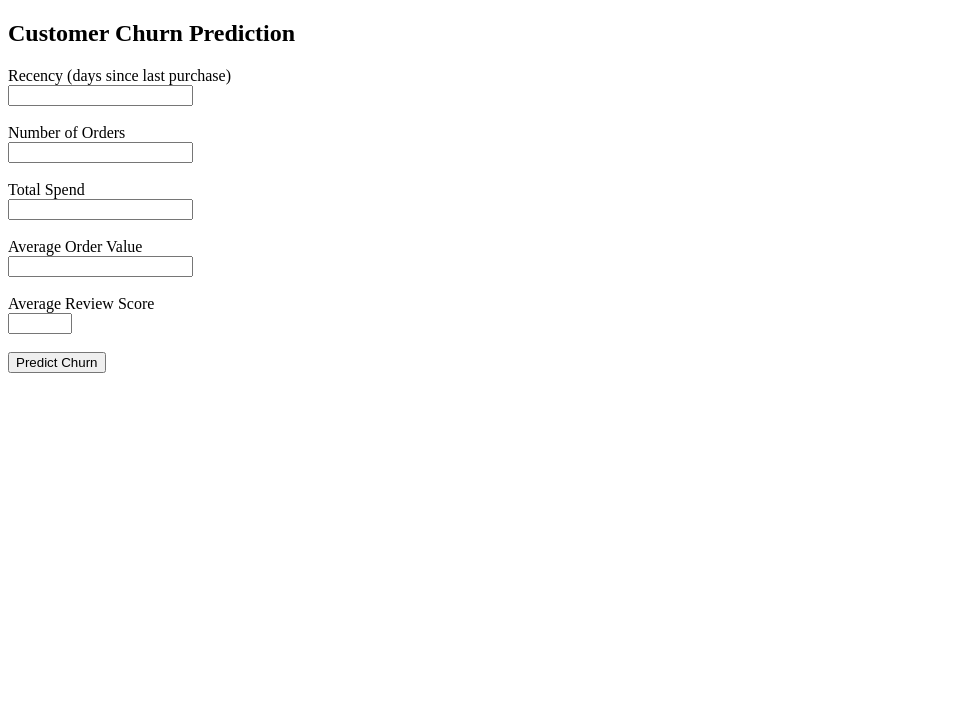
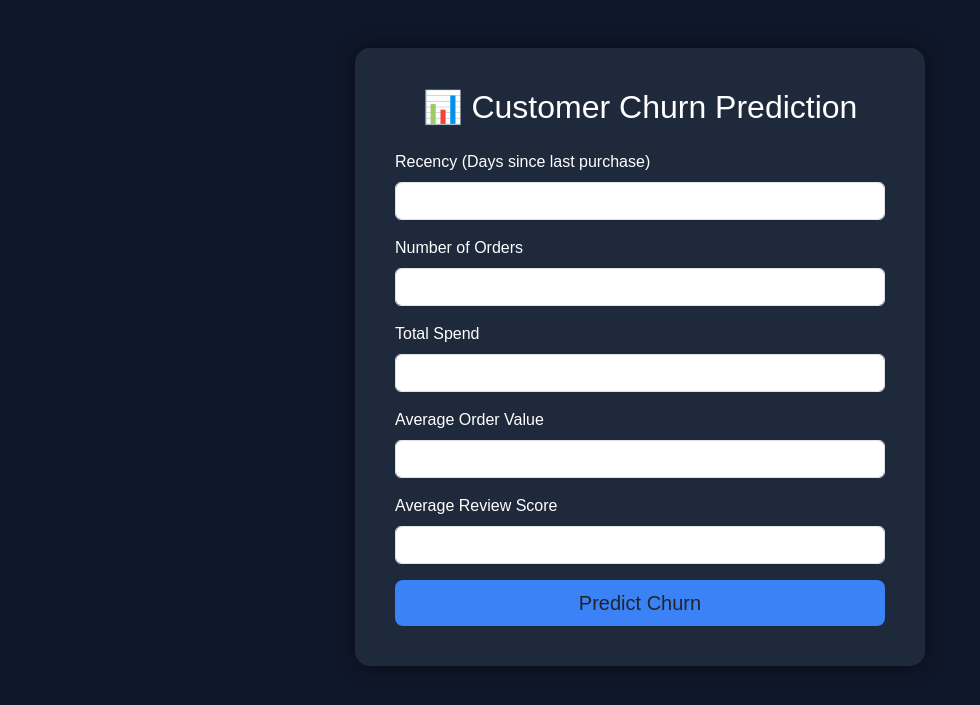
Before and after one commit to prakhar9754/customer-churn-prediction, a Flask app: page / in a window 1280 px wide. Shown: the top 705 px of the page, without its empty margins (0-980 px from the left). Run offline with Flask 3, Linux system fonts and the light colour scheme; parts of the project's set-up code (start-up, migrations or seed data) failed here and were passed over.

```diff
--- a/templates/index.html
+++ b/templates/index.html
@@ -1,47 +1,117 @@
 <!DOCTYPE html>
-<html>
+<html lang="en">
 
 <head>
+<meta charset="UTF-8">
 <title>Customer Churn Prediction</title>
+
+<!-- Bootstrap Dark Theme -->
+<link href="https://cdn.jsdelivr.net/npm/bootstrap@5.3.2/dist/css/bootstrap.min.css" rel="stylesheet">
+
+<style>
+
+body{
+background-color:#0f172a;
+color:white;
+font-family:Arial, Helvetica, sans-serif;
+}
+
+.container-box{
+background:#1e293b;
+padding:40px;
+border-radius:15px;
+box-shadow:0 0 20px rgba(0,0,0,0.5);
+}
+
+.btn-custom{
+background:#3b82f6;
+border:none;
+}
+
+.btn-custom:hover{
+background:#2563eb;
+}
+
+.result-box{
+margin-top:20px;
+padding:20px;
+border-radius:10px;
+}
+
+</style>
+
 </head>
 
 <body>
 
-<h2>Customer Churn Prediction</h2>
+<div class="container mt-5">
+
+<div class="row justify-content-center">
+
+<div class="col-md-6 container-box">
+
+<h2 class="text-center mb-4">📊 Customer Churn Prediction</h2>
 
 <form method="POST">
 
-Recency (days since last purchase)<br>
-<input type="number" name="recency" required><br><br>
+<div class="mb-3">
+<label class="form-label">Recency (Days since last purchase)</label>
+<input type="number" class="form-control" name="recency" required>
+</div>
 
-Number of Orders<br>
-<input type="number" name="frequency" required><br><br>
+<div class="mb-3">
+<label class="form-label">Number of Orders</label>
+<input type="number" class="form-control" name="frequency" required>
+</div>
 
-Total Spend<br>
-<input type="number" step="0.01" name="monetary" required><br><br>
+<div class="mb-3">
+<label class="form-label">Total Spend</label>
+<input type="number" step="0.01" class="form-control" name="monetary" required>
+</div>
 
-Average Order Value<br>
-<input type="number" step="0.01" name="avg_order_value" required><br><br>
+<div class="mb-3">
+<label class="form-label">Average Order Value</label>
+<input type="number" step="0.01" class="form-control" name="avg_order_value" required>
+</div>
 
-Average Review Score<br>
-<input type="number" step="0.1" min="1" max="5" name="avg_review_score" required><br><br>
+<div class="mb-3">
+<label class="form-label">Average Review Score</label>
+<input type="number" step="0.1" min="1" max="5" class="form-control" name="avg_review_score" required>
+</div>
 
-<button type="submit">Predict Churn</button>
+<div class="d-grid">
+<button class="btn btn-custom btn-lg">Predict Churn</button>
+</div>
 
 </form>
 
 {% if prediction is not none %}
 
-<h3>Churn Probability: {{ probability }}</h3>
+<div class="result-box text-center
+{% if prediction == 1 %}
+bg-danger
+{% else %}
+bg-success
+{% endif %}
+">
+
+<h4>Churn Probability: {{ "%.2f"|format(probability) }}</h4>
 
 {% if prediction == 1 %}
-<p style="color:red;">Customer likely to churn</p>
+<p>⚠️ Customer likely to churn</p>
 {% else %}
-<p style="color:green;">Customer likely to stay</p>
+<p>✅ Customer likely to stay</p>
 {% endif %}
+
+</div>
 
 {% endif %}
 
+</div>
+
+</div>
+
+</div>
+
 </body>
-
 </html>
```
Also changed, not shown: 2 other files.
